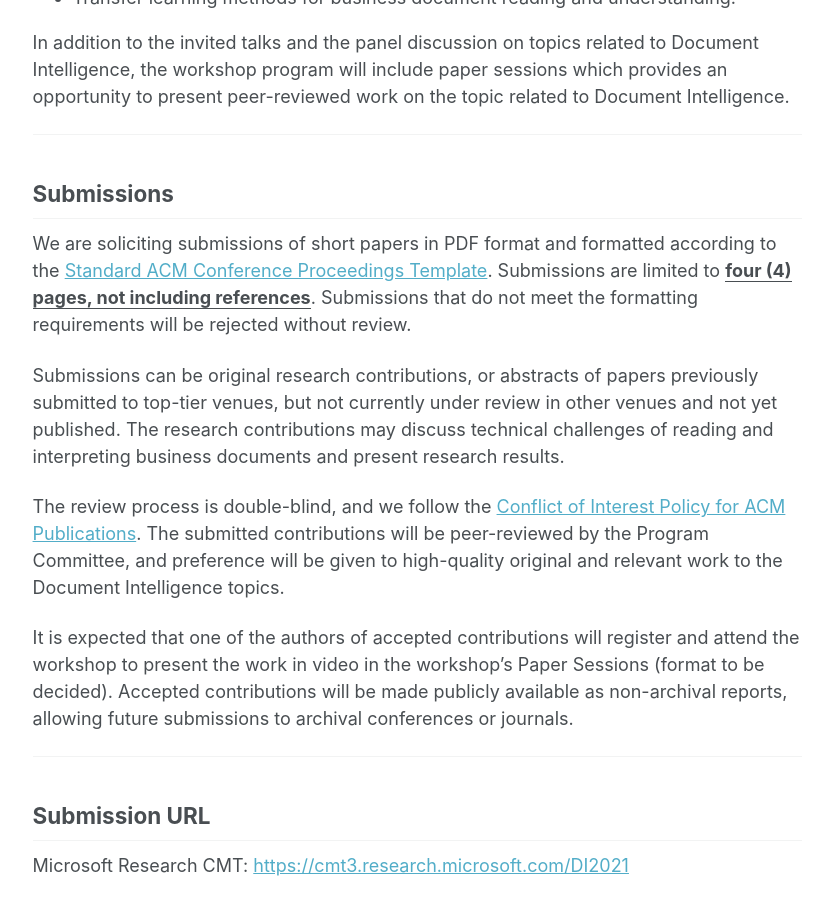
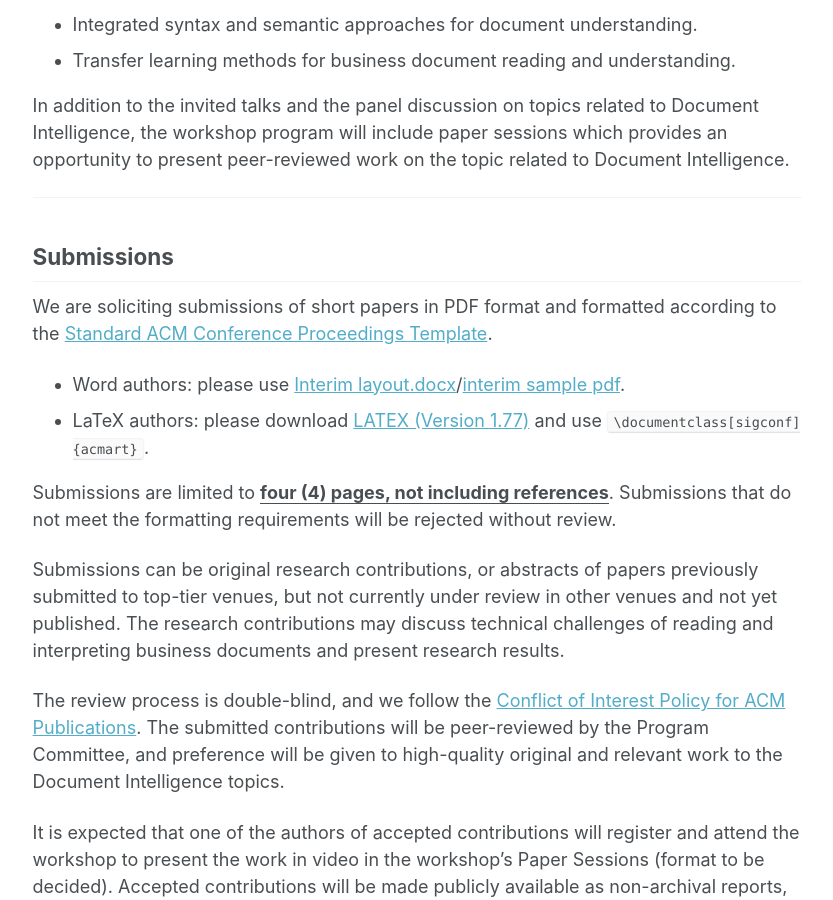
Before and after one commit to document-intelligence/DI-2022, a Jekyll site: the page built from _pages/cfp.md, in a window 1280 px wide and 900 px high, scrolled down 1686 px. Shown: the whole window, without its empty margins (249-1082 px from the left). Built offline with Jekyll 4.4.1, drawn with Linux system fonts in a browser that asks for light colours; some of the changed text lies outside the part shown.

Commit message:
Update cfp.md

```diff
--- a/_pages/cfp.md
+++ b/_pages/cfp.md
@@ -13,6 +13,7 @@ redirect_from:
 
 ## UPDATES
 
+- May 9: Clarified which template for Word authors and which document class for LaTeX authors to use for submission. See [Submissions](#submissions).
 - April 22: Added link to the [Conflict of Interest Policy for ACM Publications](https://www.acm.org/publications/policies/conflict-of-interest).
 - April 22: Added link to the [Standard ACM Conference Proceedings Template](https://www.acm.org/publications/proceedings-template).
 - April 15: Paper submission deadline extended to May 17, 2021.
@@ -67,9 +68,16 @@ Document Intelligence.
 
 ------
 
+<div id="submissions"></div>
+
 ## Submissions
 
-We are soliciting submissions of short papers in PDF format and formatted according to the [Standard ACM Conference Proceedings Template](https://www.acm.org/publications/proceedings-template). Submissions are limited to **<ins>four (4) pages, not including references</ins>**. Submissions that do not meet the formatting requirements will be rejected without review.
+We are soliciting submissions of short papers in PDF format and formatted according to the [Standard ACM Conference Proceedings Template](https://www.acm.org/publications/proceedings-template).
+
+ - Word authors: please use [Interim layout.docx](https://www.acm.org/binaries/content/assets/publications/word_style/interim-template-style/interim-layout.docx)/[interim sample pdf](https://www.acm.org/binaries/content/assets/publications/word_style/interim-template-style/interim-layout.pdf).
+ - LaTeX authors: please download [LATEX (Version 1.77)](https://www.acm.org/binaries/content/assets/publications/consolidated-tex-template/acmart-primary.zip) and use `\documentclass[sigconf]{acmart}`.
+
+Submissions are limited to **<ins>four (4) pages, not including references</ins>**. Submissions that do not meet the formatting requirements will be rejected without review.
 
 Submissions can be original research contributions, or abstracts of papers previously submitted to top-tier venues, but not currently under review in other venues and not yet published. The research contributions may discuss technical challenges of reading and interpreting business documents and present research results.
 
```
